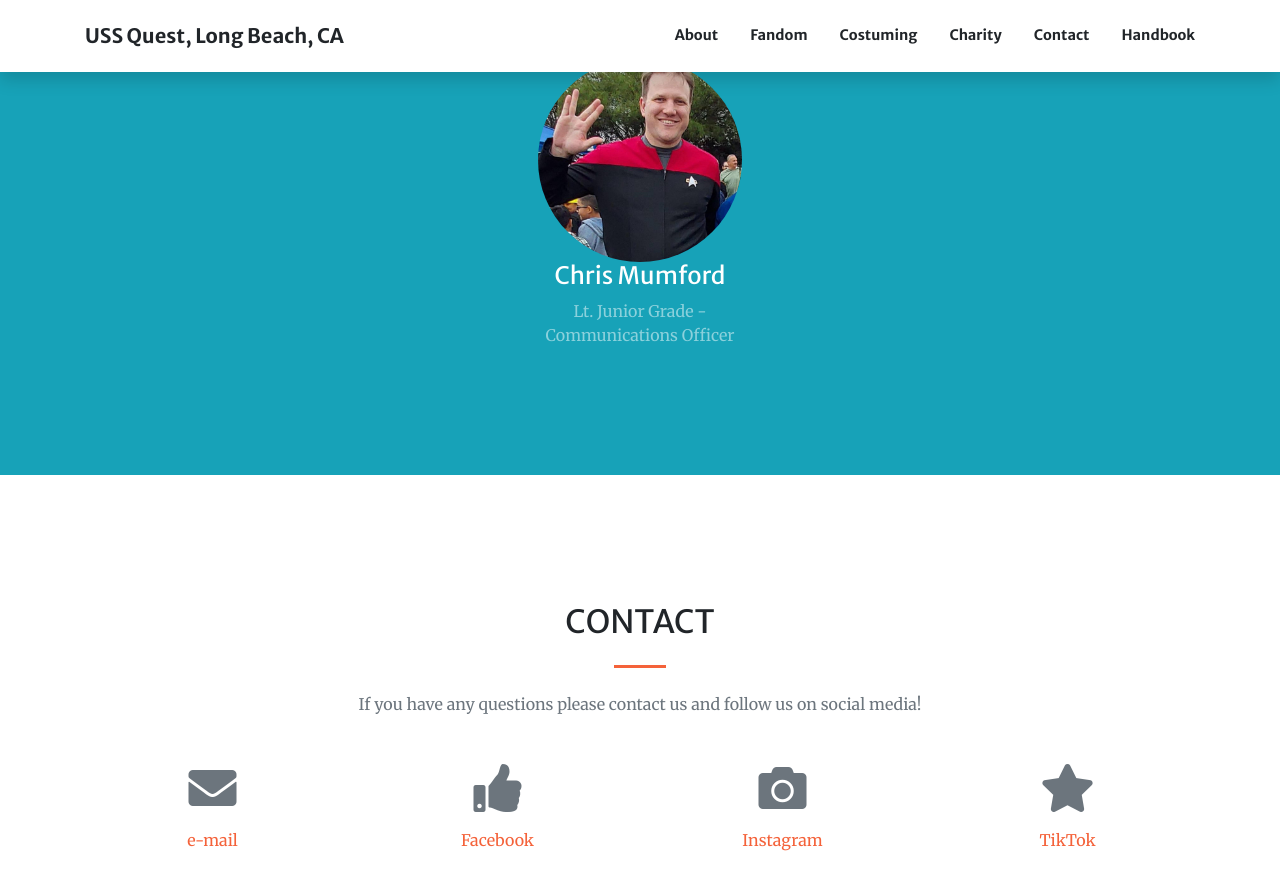
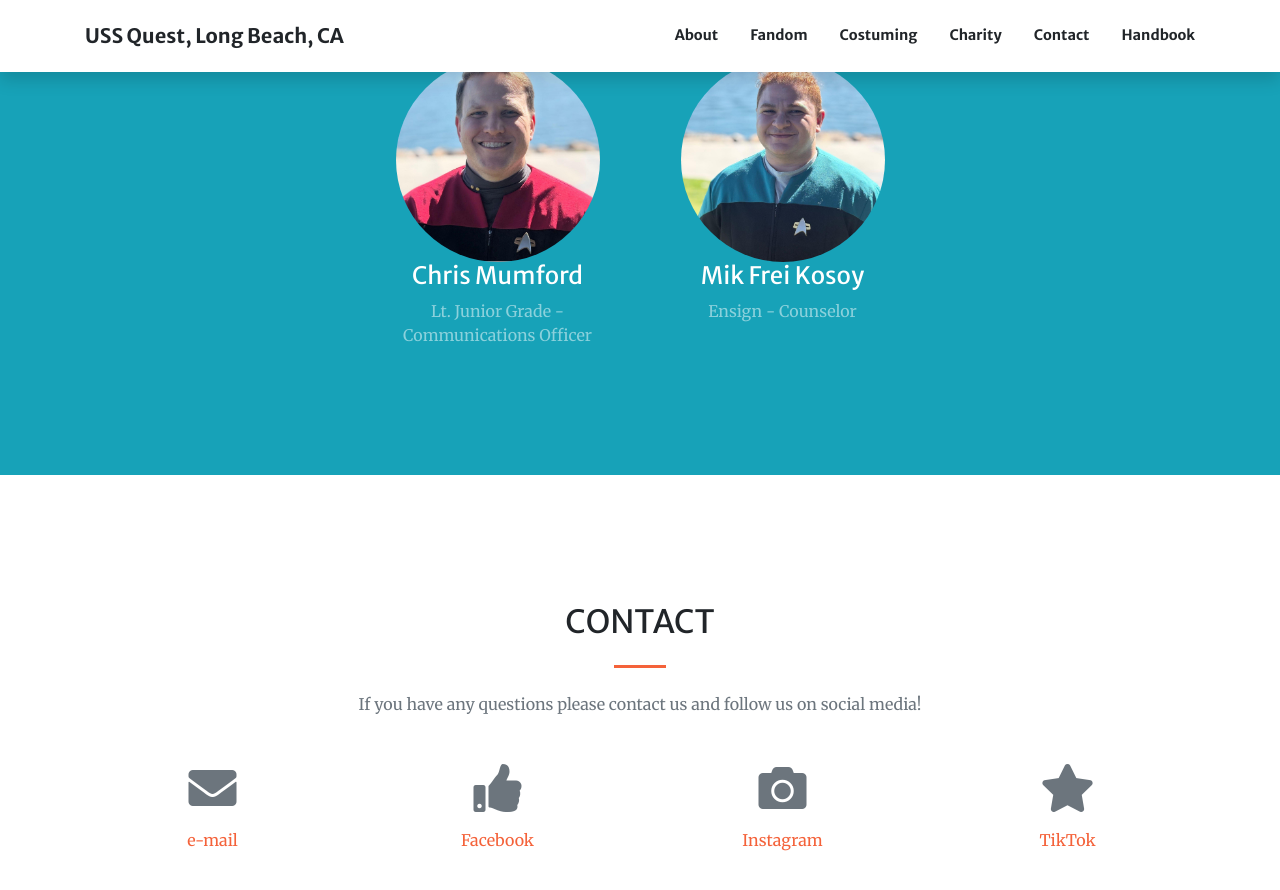
Before and after one commit to startrekthefleet/uss-quest, a Jekyll site: the page built from index.md, in a window 1280 px wide and 900 px high, scrolled down 2404 px. Shown: the top 890 px of the window. Built offline with Jekyll 4.4.1, drawn with Linux system fonts in a browser that asks for light colours.

```diff
--- a/index.md
+++ b/index.md
@@ -49,19 +49,22 @@ sections:
     members:
       - title: Denise Baker
         text: Captain - Commanding Officer
-        image: assets/img/members/denise.jpg
+        image: assets/img/members/denisep.jpg
       - title: Deborah Khider
         text: Lt. Commander - First Officer, Science Officer
-        image: assets/img/members/deborah.jpg
+        image: assets/img/members/deborahp.jpg
       - title: Travis Baker
         text: Lt. Commander - Operations Chief
-        image: assets/img/members/travis.jpg
+        image: assets/img/members/travisp.jpg
       - title: Sean Warren
         text: Lt. Commander - Helmsperson
         image: assets/img/members/sean.jpg
       - title: Chris Mumford
         text: Lt. Junior Grade - Communications Officer
-        image: assets/img/members/chris.jpg
+        image: assets/img/members/chrisp.jpg
+      - title: Mik Frei Kosoy
+        text: Ensign - Counselor
+        image: assets/img/members/freip.jpg
 
   - type: contact.html
     section_id: contact
```
Also changed, not shown: charity.md (+2 -0 lines), fandom.md (+1 -0 lines), assets/img/charity/lbrm.jpeg (added), assets/img/members/chrisp.jpg (added), assets/img/members/deborahp.jpg (added), assets/img/members/denisep.jpg (added), assets/img/members/freip.jpg (added), assets/img/members/group/queenmary.jpg (added), assets/img/members/old/chris.jpg (renamed from assets/img/members/chris.jpg), assets/img/members/old/deborah.jpg (renamed from assets/img/members/deborah.jpg), assets/img/members/old/denise.jpg (renamed from assets/img/members/denise.jpg), assets/img/members/old/travis.jpg (renamed from assets/img/members/travis.jpg), assets/img/members/travisp.jpg (added), 3 other files.
